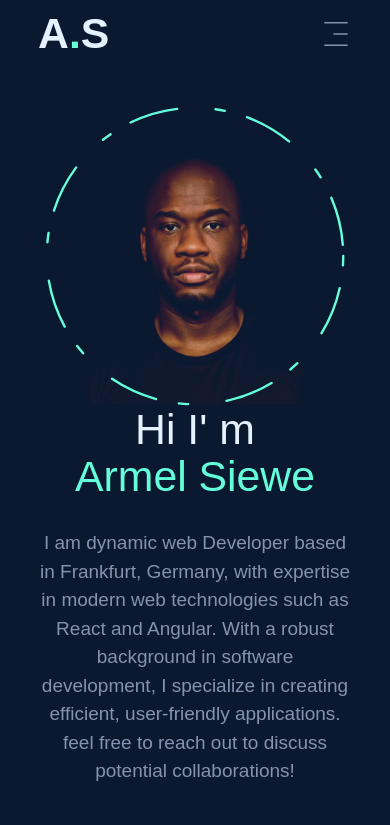
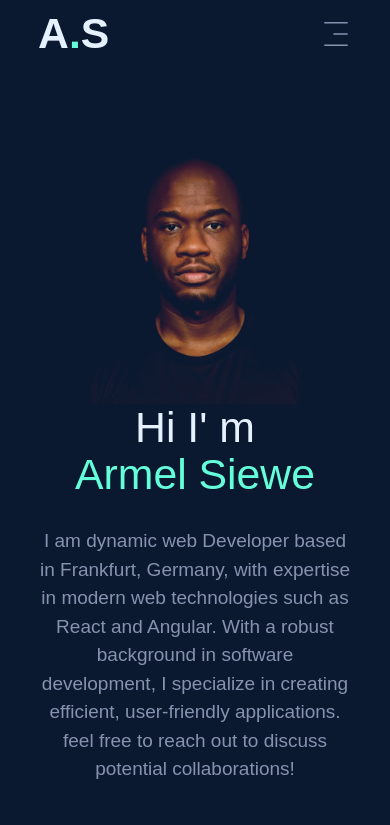
Before and after one commit to asiewe/portofolio, a Next.js app: page / in a window 390 px wide. Shown: the top 825 px of the page. Built offline with nearby package versions, Linux system fonts and the light colour scheme; a web font is replaced by a local one.

Commit message:
new cv and styling

```diff
--- a/components/About.tsx
+++ b/components/About.tsx
@@ -8,7 +8,7 @@ const About = () => {
   return (
     <div
       id="about"
-      className="flex flex-col xl:flex-row items-center justify-between  min-h-[95vh]"
+      className="flex flex-col xl:flex-row items-center justify-between  md:min-h-[95vh]"
     >
       {/* text */}
       <div className="text-center xl:text-left order-2 xl:order-none">
--- a/components/Nav.tsx
+++ b/components/Nav.tsx
@@ -63,7 +63,7 @@ const MobileNav = () => {
         <CiMenuFries className="text-[32px] cursor-pointer text-primary" />
       </SheetTrigger>
       <SheetContent className="bg-primary text-secondary">
-        <div className="mt-32 mb-40 text-center">
+        <div className="mt-20 mb-10 text-center">
           <Logo />
         </div>
         <NavMenu
--- a/components/Photo.tsx
+++ b/components/Photo.tsx
@@ -6,15 +6,7 @@ import { motion } from "framer-motion";
 const Photo = () => {
   return (
     <div className="w-full h-full relative flex justify-center">
-      {/* Image */}
-      <motion.div
-        initial={{ opacity: 0 }}
-        animate={{
-          opacity: 1,
-          transition: { delay: 1, duration: 0.4, ease: "easeIn" },
-        }}
-      >
-        <div className="w-[298px] h-[298px] xl:w-[498px] xl:h-[498px] mix-blend-lighten absolute">
+      <div className="w-[298px] h-[298px] xl:w-[498px] xl:h-[498px] mix-blend-lighten">
         <Image
           src="/imgs/me.jpg"
           priority
@@ -24,35 +16,6 @@ const Photo = () => {
           className="object-contain"
         />
       </div>
-      </motion.div>
-
-      {/* Circle */}
-
-      <motion.svg
-        className="w-[300px] h-[300px] xl:w-[506px] xl:h-[506px]"
-        fill="transparent"
-        viewBox="0 0 506 506"
-        xmlns="http://www.w3.org/200/svg"
-      >
-        <motion.circle
-          cx="253"
-          cy="253"
-          r="250"
-          stroke="#66ffdb"
-          strokeWidth="4"
-          strokeLinecap="round"
-          strokeLinejoin="round"
-          initial={{ strokeDasharray: "24 10 0 0" }}
-          animate={{
-            strokeDasharray: ["15 120 25 25", "16 25 92 72", "4 250 22 22"],
-          }}
-          transition={{
-            duration: 20,
-            repeat: Infinity,
-            repeatType: "reverse",
-          }}
-        ></motion.circle>
-      </motion.svg>
     </div>
   );
 };
```
Also changed, not shown: 1 other file (tests, documents, lock files or other folders). Lines whose indentation alone changed are shown as unchanged.
